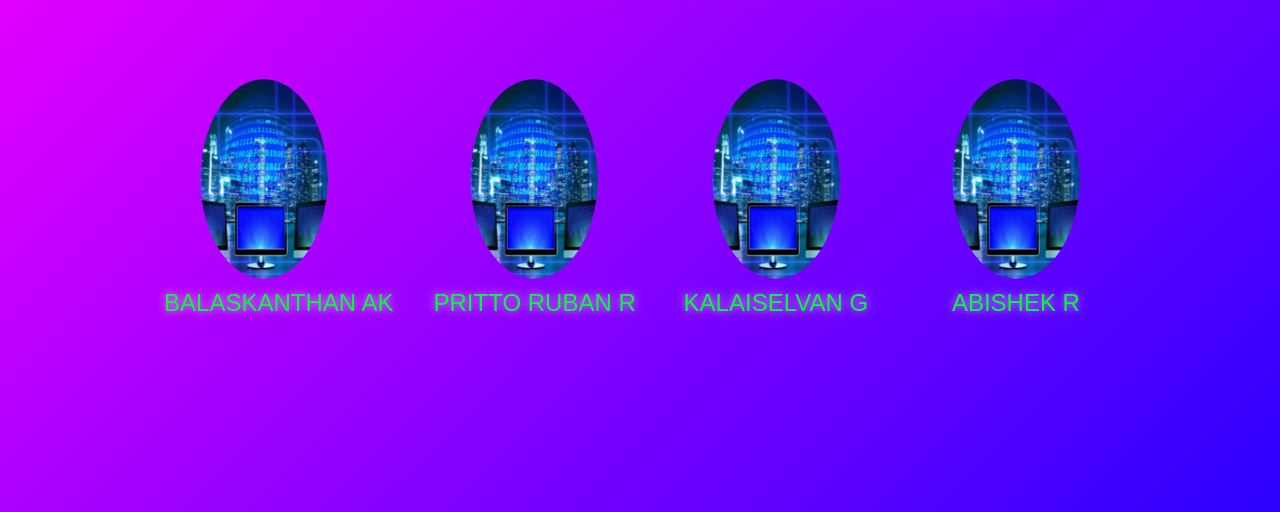
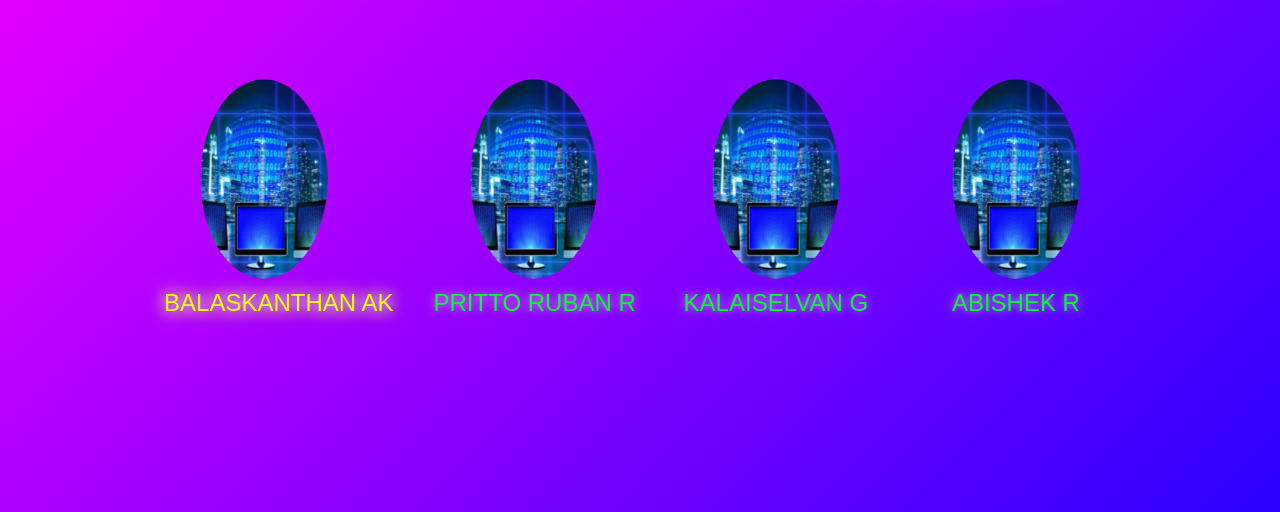
Before and after one commit to Kalaiselvan006/pd, a plain HTML site: page index.html in a window 1280 px wide. In both pictures the pointer is over the element 278 px from the left and 590 px from the top of the page. Shown: the part 288-800 px from the top of the page. Drawn offline with Linux system fonts and the light colour scheme.

Commit message:
Update index.html

```diff
--- a/index.html
+++ b/index.html
@@ -86,6 +86,12 @@
       color: rgb(0, 255, 42);
       text-shadow: 0px 0px 10px rgba(255, 255, 255, 0.7);
       margin-top: 10px;
+      transition: color 0.3s ease, text-shadow 0.3s ease; /* Transition for hover effect */
+    }
+
+    .name:hover {
+      color: rgb(255, 255, 0); /* Change text color on hover */
+      text-shadow: 0 0 15px rgba(255, 255, 255, 1), 0 0 20px rgba(255, 255, 0, 1); /* Glow effect on hover */
     }
 
     @keyframes rotateY {
```
